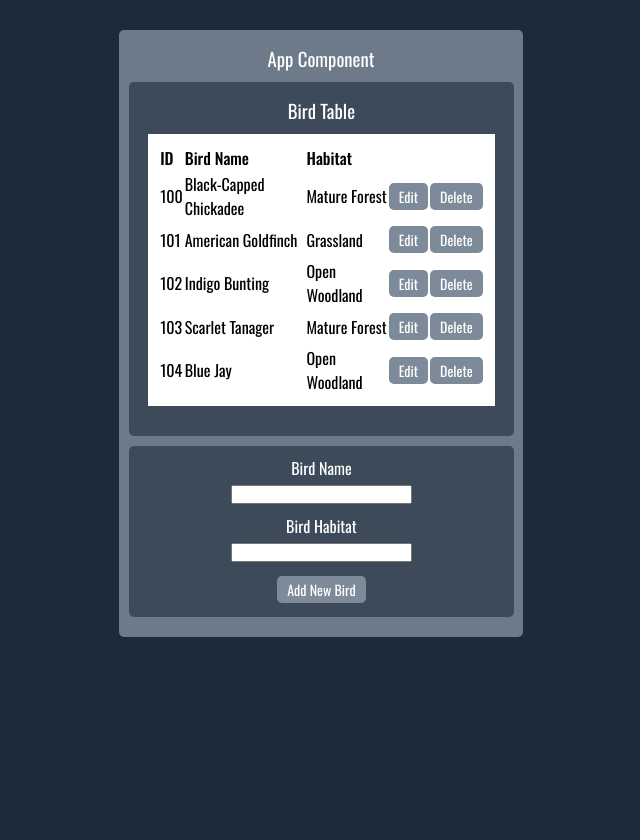
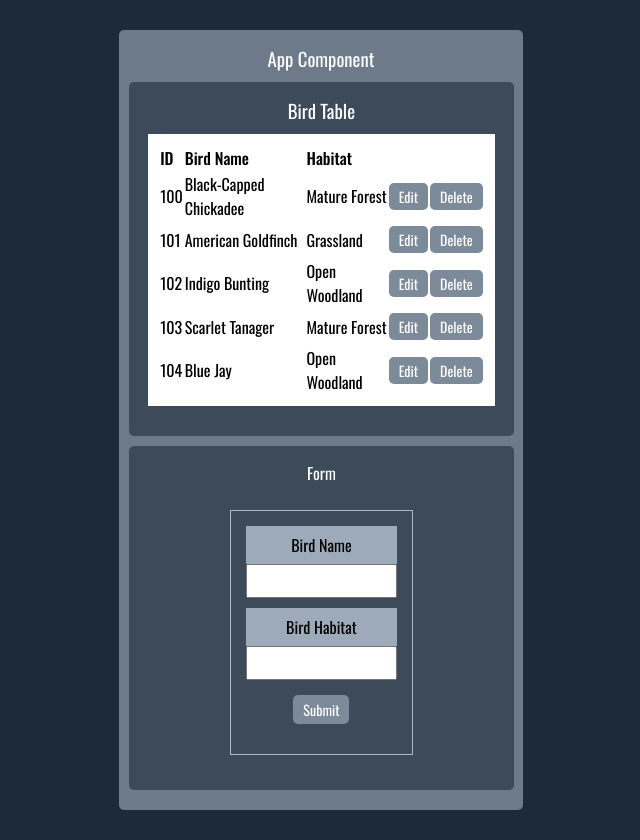
Before and after one commit to giacomo9999/React-CRUD-Paradigm-190723, a React (Create React App) app: page / in a window 1280 px wide. Shown: the whole page, without its empty margins (319-959 px from the left). Before the commit the page ends 800 px from the top, so only its background shows below. Built offline with nearby package versions, Linux system fonts and the light colour scheme.

Commit message:
Stateful form working.

```diff
--- a/src/App.js
+++ b/src/App.js
@@ -44,10 +44,10 @@ class App extends Component {
     console.log("Editing bird ID#" + id);
   };
 
-  handleSubmit = e => {
-    console.log("Submitting new bird...");
-    console.log(e.target.birdName.value, e.target.birdHabitat.value);
-    e.preventDefault();
+  handleSubmit = dataFromForm => {
+    console.log("Submitting new bird..." + dataFromForm);
+    this.setState({ birds: [...this.state.birds, dataFromForm] });
+    console.log(this.state);
   };
 
   render() {
--- a/src/Form.js
+++ b/src/Form.js
@@ -1,19 +1,53 @@
 import React, { Component } from "react";
 
-const Form = props => {
+class Form extends Component {
+  state = {
+    birdId: 999,
+    birdName: "",
+    birdHabitat: ""
+  };
+
+  handleChange = e => {
+    this.setState({ [e.target.name]: e.target.value });
+    console.log(this.state);
+  };
+
+  onHandleSubmit = (e) => {
+    console.log("Handling Submit...");
+    this.props.handleSubmit(this.state);
+    e.preventDefault();
+  };
+
+  render() {
     return (
       <div className="container-inner">
-      <form onSubmit={props.handleSubmit}>
-        <label className="light">Bird Name</label> <br />
-        <input type="text" name="birdName" />
+        <h4>Form</h4>
+        <form className="h-form">
+          <label className="h-label">Bird Name</label>
+          <input
+            className="h-input"
+            type="text"
+            name="birdName"
+            value={this.state.birdName}
+            onChange={this.handleChange}
+          />
           <div className="spacer10" />
-        <label className="light">Bird Habitat</label> <br />
-        <input type="text" name="birdHabitat" />
-        <div className="spacer10" />
-        <button type="submit">Add New Bird</button>
+          <label className="h-label">Bird Habitat</label>
+          <input
+            className="h-input"
+            type="text"
+            name="birdHabitat"
+            value={this.state.birdHabitat}
+            onChange={this.handleChange}
+          />
+          <button className="h-btn" onClick={this.onHandleSubmit}>
+            Submit
+          </button>
+
         </form>
       </div>
     );
-};
+  }
+}
 
 export default Form;
```
Lines whose indentation alone changed are shown as unchanged.
